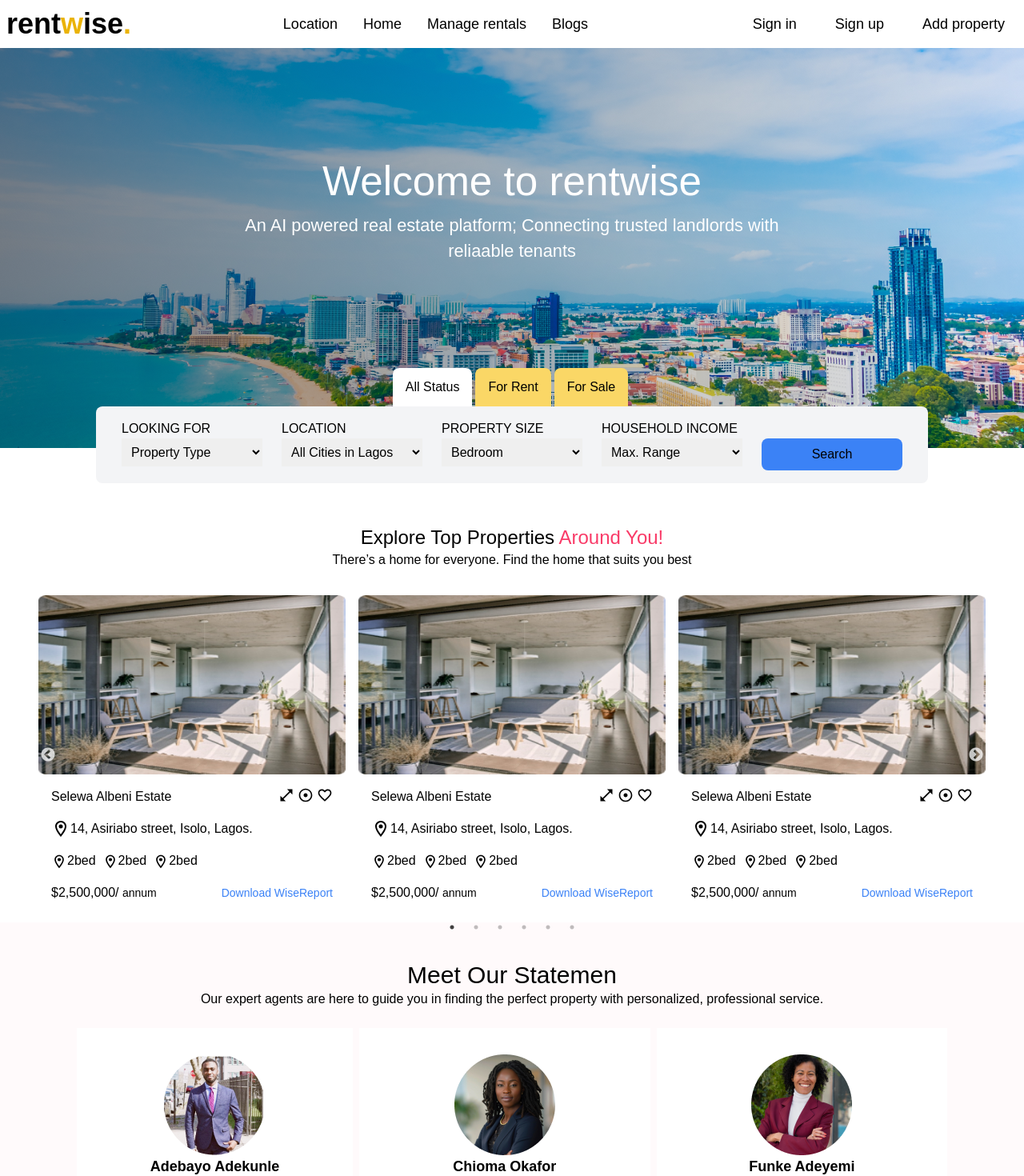
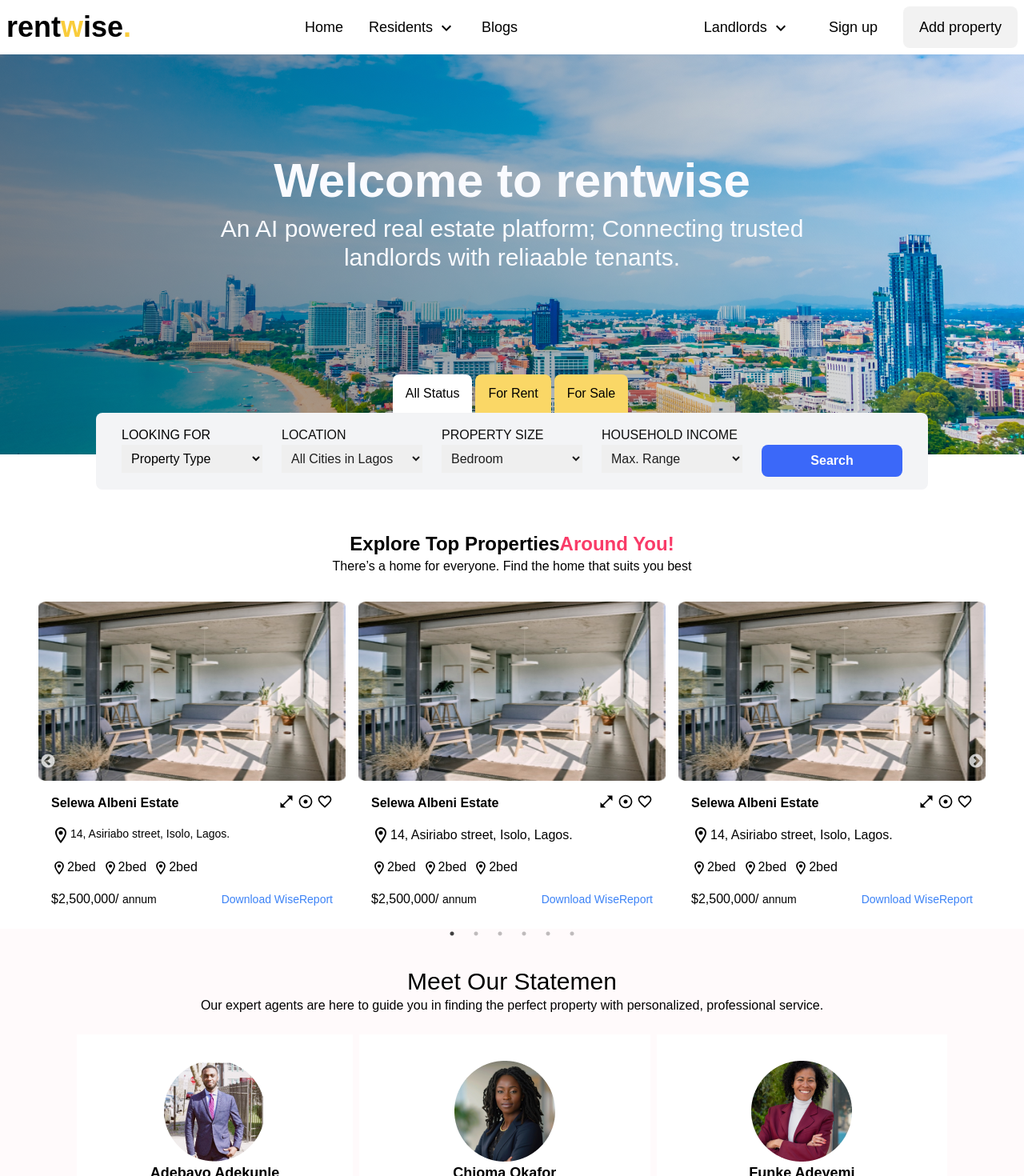
Before and after one commit to Obadea/rentwise, a React (Create React App) app: page / in a window 1280 px wide. Shown: the top 1470 px of the page at 80% size. Built offline with nearby package versions, Linux system fonts and the light colour scheme; a web font is replaced by a local one.

Commit message:
minor update

```diff
--- a/src/landingpage/components/Banner.jsx
+++ b/src/landingpage/components/Banner.jsx
@@ -12,15 +12,15 @@ function Banner() {
         backgroundRepeat: "no-repeat",
       }}
     >
-      <div className="flex justify-center items-center flex-col h-[80%]">
-        <h2 className="text-white text-center text-[4vw]">
+      <div className="flex justify-center items-center flex-col gap-3 h-[400px]">
+        <h2 className="text-textcolor text-center text-6xl font-bold">
           Welcome to rentwise
         </h2>
         <div>
-          <div className="">
-            <p className="text-white mx-56 text-center text-[1.7vw] px-12">
+          <div className="flex justify-center">
+            <p className="text-textcolor w-[856px] text-center font-medium text-3xl ">
               An AI powered real estate platform; Connecting trusted landlords
-              with reliaable tenants
+              with reliaable tenants.
             </p>
           </div>
         </div>
--- a/src/landingpage/components/Header.jsx
+++ b/src/landingpage/components/Header.jsx
@@ -1,5 +1,6 @@
 // src/components/Navbar.js
 import React, { useState } from "react";
+import KeyboardArrowDownIcon from "@mui/icons-material/KeyboardArrowDown";
 
 const Header = () => {
   const [isOpen, setIsOpen] = useState(false);
@@ -12,19 +13,17 @@ const Header = () => {
     <header className="bg-white text-black ">
       <nav className="container mx-auto p-2 flex items-center justify-between">
         <a href="#" className="text-4xl font-bold">
-          rent<span className="text-yellow-500">w</span>ise
-          <span className="text-yellow-500">.</span>
+          rent<span className="text-customyellow">w</span>ise
+          <span className="text-customyellow">.</span>
         </a>
         <div className=" hidden flex items-center justify-between md:block">
           {/* location will be automated */}
-          <a href="#" className="py-2 px-4 text-lg">
-            Location
-          </a>
+
           <a href="#" className="py-2 px-4 text-lg">
             Home
           </a>
           <a href="#" className="py-2 px-4 text-lg">
-            Manage rentals
+            Residents <KeyboardArrowDownIcon />
           </a>
           <a href="#" className="py-2 px-4 text-lg">
             Blogs
@@ -66,12 +65,15 @@ const Header = () => {
           }`}
         >
           <a href="#" className="block py-2 px-4 text-lg">
-            Sign in
+            Landlords <KeyboardArrowDownIcon />
           </a>
           <a href="#" className="block py-2 px-4 text-lg">
             Sign up
           </a>
-          <a href="#" className="block py-2 px-4 text-lg font-medium">
+          <a
+            href="#"
+            className="block py-3 px-5 text-lg font-medium bg-addpropertybg rounded-lg"
+          >
             Add property
           </a>
         </div>
--- a/src/landingpage/components/LocationSearch.jsx
+++ b/src/landingpage/components/LocationSearch.jsx
@@ -7,32 +7,76 @@ function LocationSearch() {
         <div>
           <h3>LOOKING FOR</h3>
           <select name="cars" id="cars" className="w-44 p-2 border-black ">
-            <option value="">Property Type</option>
-            <option value="saab">Type 1</option>
+            <option value="" className="text-dropDowmcolor font-normal">
+              Property Type
+            </option>
+            <optgroup
+              label="Commercial"
+              className="text-dropDowmcolor font-normal"
+            >
+              <option value="office" className="text-dropDowmcolor font-normal">
+                Office
+              </option>
+              <option value="shop" className="text-dropDowmcolor font-normal">
+                Shop
+              </option>
+            </optgroup>
+            <optgroup
+              label="Resedential"
+              className="text-dropDowmcolor font-normal"
+            >
+              <option value="apartment">Apartment</option>
+              <option value="singleFamilyHome">Single Family Home</option>
+              <option value="multiFamilyHome">Multi Family Home</option>
+            </optgroup>
           </select>
         </div>
         <div>
-          <h3>LOCATION</h3>
-          <select name="cars" id="cars" className="w-44 p-2 border-black ">
+          <h3 className="text-customblack">LOCATION</h3>
+          <select
+            name="cars"
+            id="cars"
+            className="w-44 p-2 border-black text-dropDowmcolor "
+          >
             <option value="">All Cities in Lagos</option>
-            <option value="saab">Type 1</option>
+            <option value="lagosIsland">Lagos Island</option>
+            <option value="victoriaIsland">Victoria Island</option>
+            <option value="lekki">Lekki</option>
+            <option value="ajah">Ajah</option>
+            <option value="surulere">Surulere</option>
           </select>
         </div>
         <div>
-          <h3>PROPERTY SIZE</h3>
-          <select name="cars" id="cars" className="w-44 p-2 border-black ">
+          <h3 className="text-customblack">PROPERTY SIZE</h3>
+          <select
+            name="cars"
+            id="cars"
+            className="w-44 p-2 border-black text-dropDowmcolor"
+          >
             <option value="">Bedroom</option>
-            <option value="saab">Type 1</option>
+            <option value="one">1</option>
+            <option value="two">2</option>
+            <option value="three">3</option>
+            <option value="four">4</option>
+            <option value="five">5</option>
+            <option value="six">6</option>
           </select>
         </div>
         <div>
-          <h3>HOUSEHOLD INCOME</h3>
-          <select name="cars" id="cars" className="w-44 p-2 border-black ">
+          <h3 className="text-customblack">HOUSEHOLD INCOME</h3>
+          <select
+            name="cars"
+            id="cars"
+            className="w-44 p-2 border-black text-dropDowmcolor "
+          >
             <option value="">Max. Range</option>
-            <option value="saab">Type 1</option>
+            <option value="30000">Less than $30,000</option>
+            <option value="50000">$30,000 to $50,000</option>
+            <option value="100000">$50,000 - $100,000</option>
+            <option value="max">Max Price</option>
           </select>
         </div>
-        <button className=" h-10 bg-blue-500 w-44 rounded-lg mt-6">
+        <button className=" h-10 bg-customSearchblue text-textcolor font-bold w-44 rounded-lg mt-6">
           Search
         </button>
       </form>
--- a/src/landingpage/components/TopProperties.jsx
+++ b/src/landingpage/components/TopProperties.jsx
@@ -57,11 +57,11 @@ function TopProperties() {
   return (
     <div className="h-[593px] pt-24">
       <div>
-        <h2 className="text-center text-2xl">
-          Explore Top Properties{" "}
+        <h2 className="text-center text-2xl font-bold ">
+          Explore Top Properties
           <span className="text-customaccent ">Around You!</span>
         </h2>
-        <p className="text-center text-base ">
+        <p className="text-center text-base font-normal ">
           There’s a home for everyone. Find the home that suits you best
         </p>
         <div className="slider-container px-10 mt-8">
@@ -72,7 +72,48 @@ function TopProperties() {
               </div>
               <div className="p-4 flex flex-col gap-4">
                 <div className="flex justify-between">
-                  <h4 className="text-base">Selewa Albeni Estate</h4>
+                  <h4 className="text-base font-bold">Selewa Albeni Estate</h4>
+                  <div className="flex justify-between gap-1">
+                    <OpenInFullIcon fontSize="small" />
+                    <AdjustIcon fontSize="small" />
+                    <FavoriteBorderIcon fontSize="small" />
+                  </div>
+                </div>
+                <div className="flex justify-start text-sm font-normal">
+                  <LocationOnOutlinedIcon />
+                  <p>14, Asiriabo street, Isolo, Lagos.</p>
+                </div>
+                <div className="flex justify-start gap-2">
+                  <p>
+                    <LocationOnOutlinedIcon fontSize="small" />
+                    2bed
+                  </p>
+                  <p>
+                    <LocationOnOutlinedIcon fontSize="small" />
+                    2bed
+                  </p>
+                  <p>
+                    <LocationOnOutlinedIcon fontSize="small" />
+                    2bed
+                  </p>
+                </div>
+                <div className="flex justify-between">
+                  <h3>
+                    $2,500,000/ <span className="text-sm">annum</span>
+                  </h3>
+                  <button className="text-blue-500 text-sm">
+                    Download WiseReport
+                  </button>
+                </div>
+              </div>
+            </div>
+            <div className=" px-2">
+              <div className="h-56 w-full">
+                <img src={palor} alt="kitchen " className="  h-full w-full" />
+              </div>
+              <div className="p-4 flex flex-col gap-4">
+                <div className="flex justify-between">
+                  <h4 className="text-base font-bold">Selewa Albeni Estate</h4>
                   <div className="flex justify-between gap-1">
                     <OpenInFullIcon fontSize="small" />
                     <AdjustIcon fontSize="small" />
@@ -113,7 +154,7 @@ function TopProperties() {
               </div>
               <div className="p-4 flex flex-col gap-4">
                 <div className="flex justify-between">
-                  <h4 className="text-base">Selewa Albeni Estate</h4>
+                  <h4 className="text-base font-bold">Selewa Albeni Estate</h4>
                   <div className="flex justify-between gap-1">
                     <OpenInFullIcon fontSize="small" />
                     <AdjustIcon fontSize="small" />
@@ -154,7 +195,7 @@ function TopProperties() {
               </div>
               <div className="p-4 flex flex-col gap-4">
                 <div className="flex justify-between">
-                  <h4 className="text-base">Selewa Albeni Estate</h4>
+                  <h4 className="text-base font-bold">Selewa Albeni Estate</h4>
                   <div className="flex justify-between gap-1">
                     <OpenInFullIcon fontSize="small" />
                     <AdjustIcon fontSize="small" />
@@ -195,48 +236,7 @@ function TopProperties() {
               </div>
               <div className="p-4 flex flex-col gap-4">
                 <div className="flex justify-between">
-                  <h4 className="text-base">Selewa Albeni Estate</h4>
-                  <div className="flex justify-between gap-1">
-                    <OpenInFullIcon fontSize="small" />
-                    <AdjustIcon fontSize="small" />
-                    <FavoriteBorderIcon fontSize="small" />
-                  </div>
-                </div>
-                <div className="flex justify-start ">
-                  <LocationOnOutlinedIcon />
-                  <p>14, Asiriabo street, Isolo, Lagos.</p>
-                </div>
-                <div className="flex justify-start gap-2">
-                  <p>
-                    <LocationOnOutlinedIcon fontSize="small" />
-                    2bed
-                  </p>
-                  <p>
-                    <LocationOnOutlinedIcon fontSize="small" />
-                    2bed
-                  </p>
-                  <p>
-                    <LocationOnOutlinedIcon fontSize="small" />
-                    2bed
-                  </p>
-                </div>
-                <div className="flex justify-between">
-                  <h3>
-                    $2,500,000/ <span className="text-sm">annum</span>
-                  </h3>
-                  <button className="text-blue-500 text-sm">
-                    Download WiseReport
-                  </button>
-                </div>
-              </div>
-            </div>
-            <div className=" px-2">
-              <div className="h-56 w-full">
-                <img src={palor} alt="kitchen " className="  h-full w-full" />
-              </div>
-              <div className="p-4 flex flex-col gap-4">
-                <div className="flex justify-between">
-                  <h4 className="text-base">Selewa Albeni Estate</h4>
+                  <h4 className="text-base font-bold">Selewa Albeni Estate</h4>
                   <div className="flex justify-between gap-1">
                     <OpenInFullIcon fontSize="small" />
                     <AdjustIcon fontSize="small" />
--- a/tailwind.config.js
+++ b/tailwind.config.js
@@ -11,7 +11,12 @@ module.exports = {
         customaccent100: "#FFFAFB",
         customdark: "#333333",
         customblack: "#0D0D0D",
+        customyellow: "#F9CC3B",
         addpropertybg: "#F2F2F2",
+        textcolor: "#FAFBFF",
+        dropDowmcolor: "#1E1E1E",
+        customSearchblue: "#3B68F9",
+        customStreetcolor: "#666666",
       },
     },
   },
```
